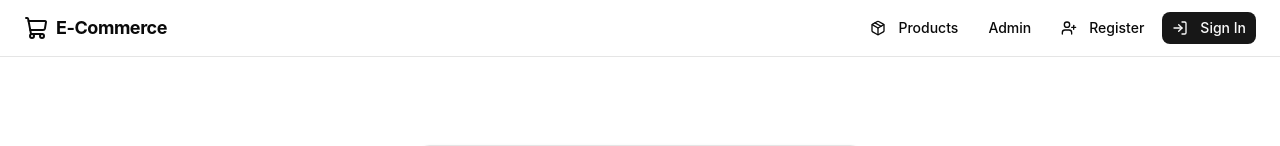
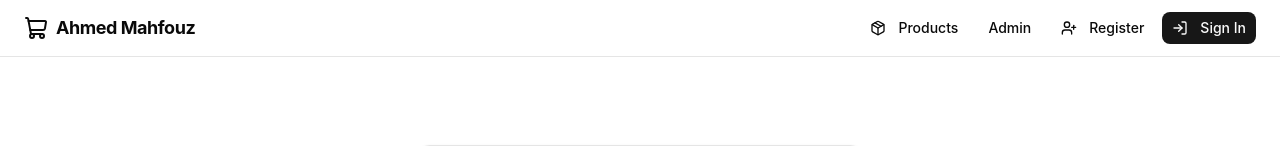
Before and after one commit to ahmedMahfouz5/ecommerce-platform, a React (Vite) app in the folder frontend/: page /login in a window 1280 px wide. Shown: the top 146 px of the page. Built offline with nearby package versions, Linux system fonts and the light colour scheme.

Commit message:
feat: update header title to 'Ahmed Mahfouz' in AppLayout

```diff
--- a/frontend/src/App.tsx
+++ b/frontend/src/App.tsx
@@ -27,7 +27,7 @@ function AppLayout() {
             className="flex items-center gap-2 text-lg font-bold tracking-tight text-foreground no-underline transition-opacity hover:opacity-85"
           >
             <ShoppingCart className="h-6 w-6" />
-            <span>E-Commerce</span>
+            <span>Ahmed Mahfouz</span>
           </Link>
 
           <nav className="flex items-center gap-1 sm:gap-2">
```
